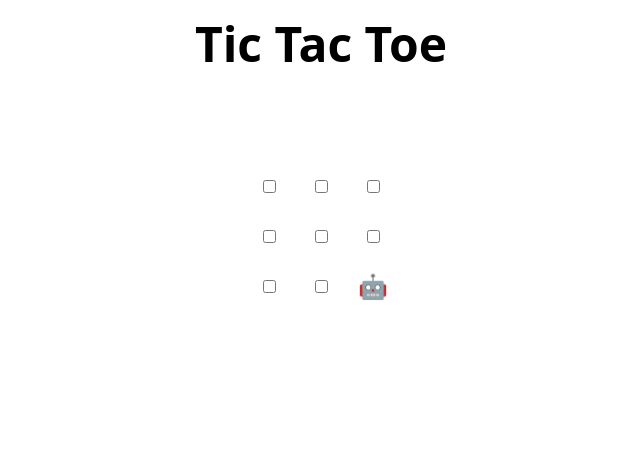
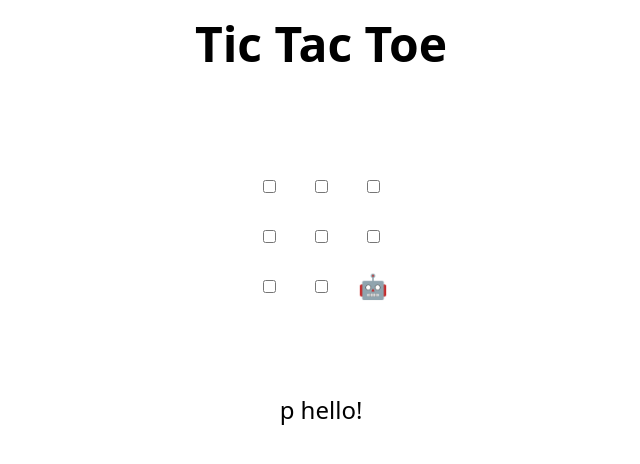
Before and after one commit to brttwvr/skills-review-pull-requests, a plain HTML site: page index.html in a window 1280 px wide. Shown: the whole page, without its empty margins (319-959 px from the left). Drawn offline with Linux system fonts and the light colour scheme.

Commit message:
Update index.html
adding hello

```diff
--- a/index.html
+++ b/index.html
@@ -48,7 +48,7 @@
 </table>
 
 <h2 hidden>Game over, refresh to play again 🧑‍💻 🤖!</h2>
-
+p hello!
 <script>
   // Initialization
   const boxes = Array.from(document.querySelectorAll("td"));
```
